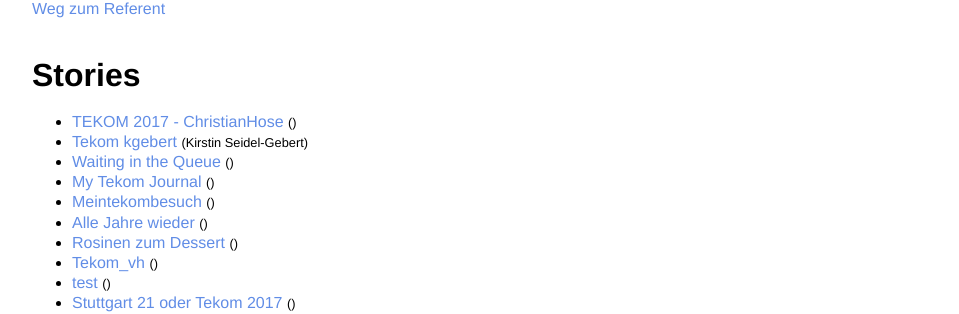
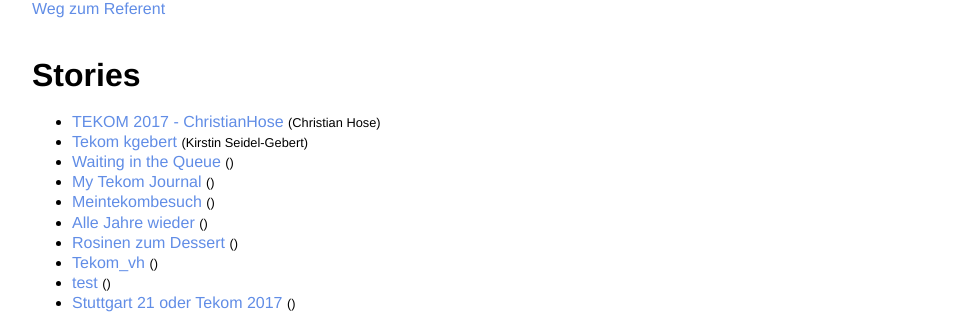
Before and after one commit to parson-AG/tekom2017_markdown_workshop, a Jekyll site: the page built from index.md, in a window 1280 px wide. Shown: the part 669-983 px from the top of the page, without its empty margins (160-1119 px from the left). Built offline with Jekyll 4.4.1, drawn with Linux system fonts in a browser that asks for light colours; our own code applies the rules of GitHub Pages for plain Markdown files.

Commit message:
Update ChristianHose.md

```diff
--- a/_doc-stories/ChristianHose.md
+++ b/_doc-stories/ChristianHose.md
@@ -1,5 +1,7 @@
 ---
 title: TEKOM 2017 - ChristianHose
+author: Christian Hose
+edit: 24.10.2017
 ---
 
 # TEKOM-Tagung 2017, Stuttgart
```
